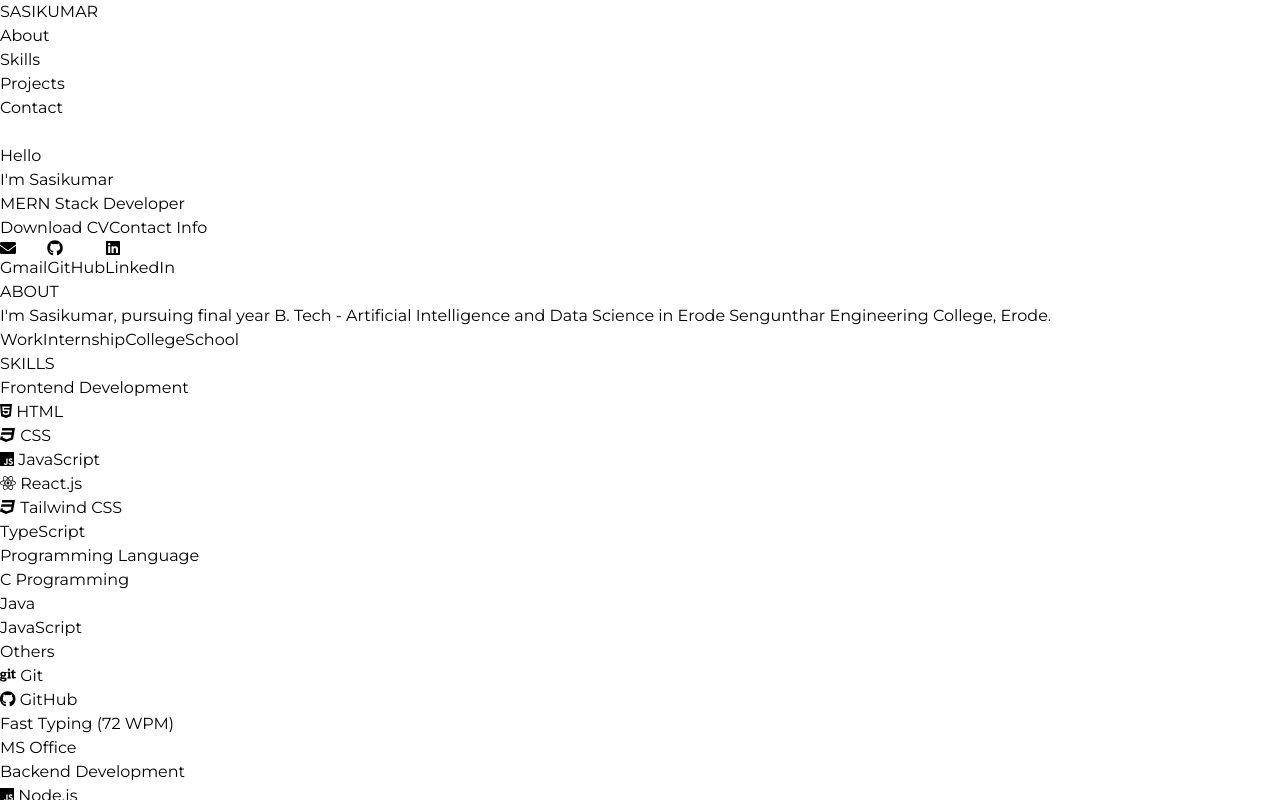
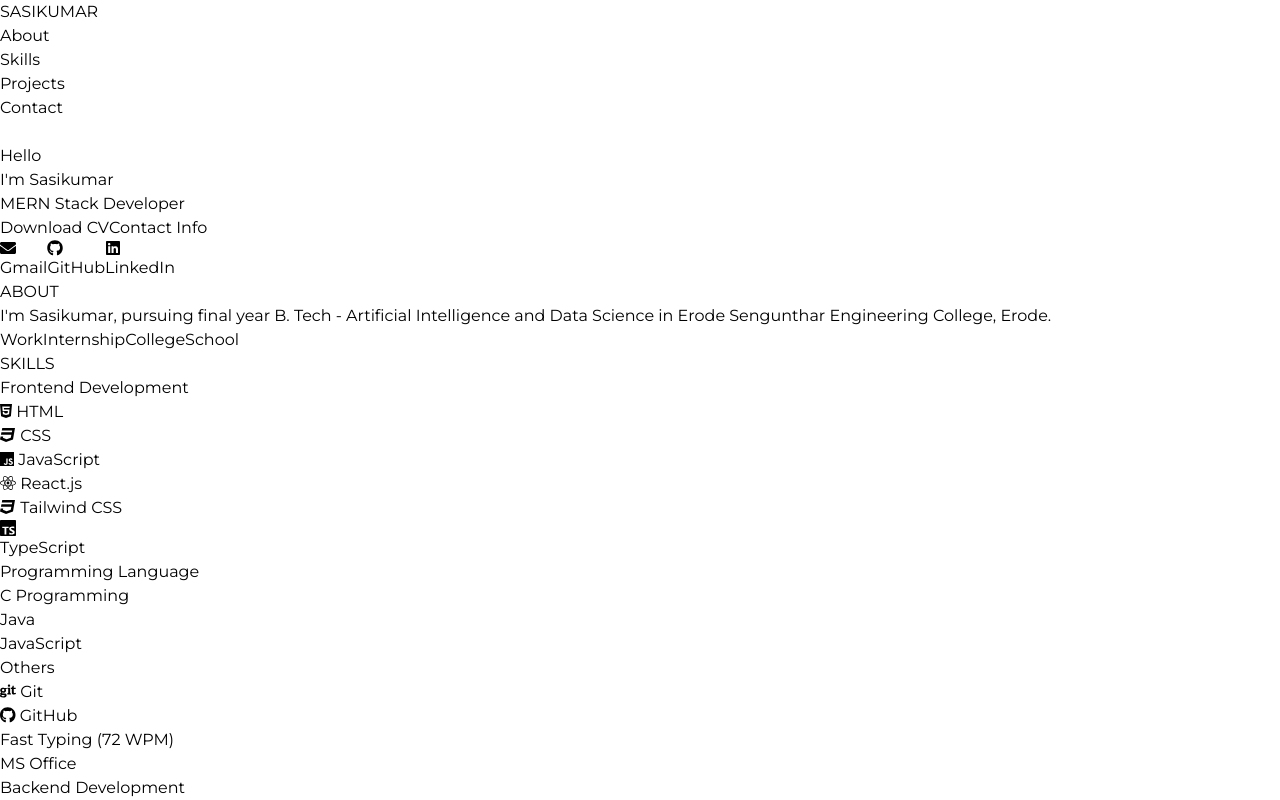
Before and after one commit to Sasikumarb5566/portfolio_react, a React (Vite) app in the folder front-end/: page / in a window 1280 px wide. Shown: the top 800 px of the page. Built offline with nearby package versions, Linux system fonts and the light colour scheme.

Commit message:
Update Skills Section

```diff
--- a/front-end/src/component/Skills.jsx
+++ b/front-end/src/component/Skills.jsx
@@ -1,5 +1,6 @@
 import { FontAwesomeIcon } from '@fortawesome/react-fontawesome';
-import { faHtml5, faCss3, faJs, faReact, faGit, faGithub, faTypeScript } from '@fortawesome/free-brands-svg-icons';
+import { faHtml5, faCss3, faJs, faReact, faGit, faGithub } from '@fortawesome/free-brands-svg-icons';
+import { SiTypescript } from 'react-icons/si';
 
 const Skills = () => {
   return (
@@ -14,7 +15,7 @@
             <li className='flex items-center gap-3'><FontAwesomeIcon icon={faJs} /> JavaScript</li>
             <li className='flex items-center gap-3'><FontAwesomeIcon icon={faReact} /> React.js</li>
             <li className='flex items-center gap-3'><FontAwesomeIcon icon={faCss3} /> Tailwind CSS</li>
-            <li className='flex items-center gap-3'><FontAwesomeIcon icon={faTypeScript} /> TypeScript</li>
+            <li className='flex items-center gap-3'><SiTypescript size={16}  /> TypeScript</li>
           </ul>
         </div>
         <div className='relative border-2 border-slate-950 p-4 rounded-xl w-full sm:w-80 shadow-2xl transition-transform transform hover:scale-105 hover:z-50 hover:opacity-100 opacity-40 z-20'>
```
